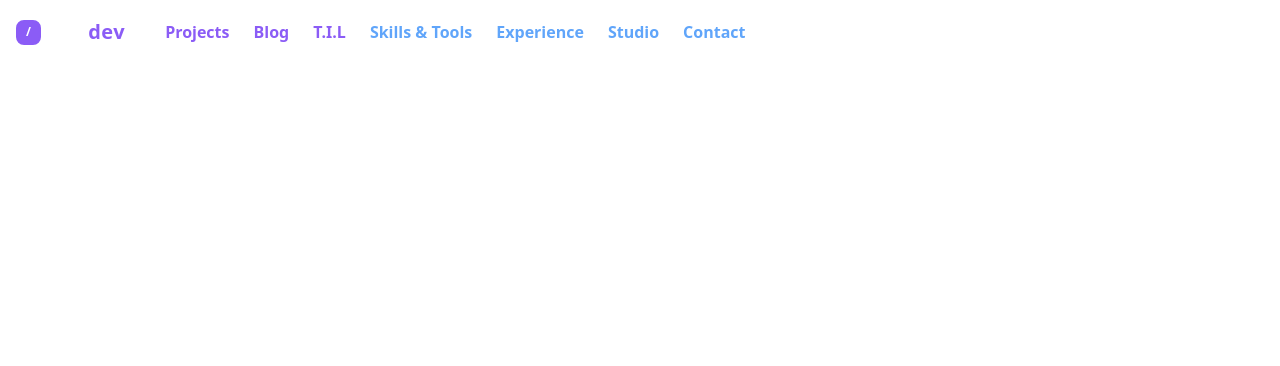
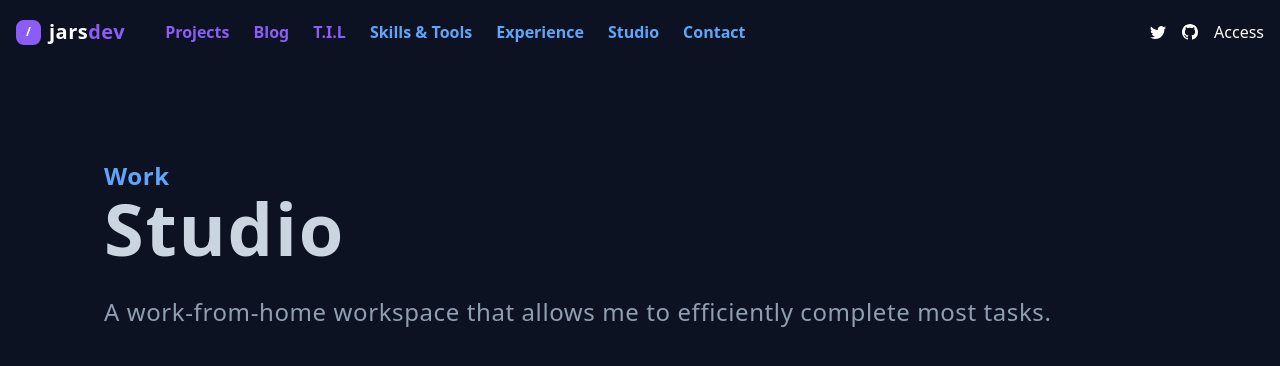
Before and after one commit to ImJars/Development-full-coding, a React (Vite) app: page /studio in a window 1280 px wide. Shown: the top 366 px of the page. Built offline with nearby package versions, Linux system fonts and the light colour scheme.

Commit message:
Add studio-react-router & update studio

```diff
--- a/src/App.jsx
+++ b/src/App.jsx
@@ -11,6 +11,7 @@ import Projects from './projects'
 import Til from './TIL'
 import Skills from './skills'
 import Experience from './experience'
+import Studio from './studio'
 
 function App() {
   return (
@@ -24,6 +25,7 @@ function App() {
           <Route path='/til' element={ <Til /> } />
           <Route path='/skills' element={ <Skills /> } />
           <Route path='/experience' element={ <Experience /> } />
+          <Route path='/studio' element={ <Studio /> } />
         </Routes>
       </BrowserRouter>
     </>
--- a/src/studio.jsx
+++ b/src/studio.jsx
@@ -1,9 +1,34 @@
 import React from 'react'
+import Wraped from './components/wraped'
 
 function Studio() {
   return (
     <>
-
+        <section
+            className='bg-primary w-full h-screen text-white'
+        >
+            <Wraped>
+                <div
+                    className='pb-20'
+                >
+                    <h1
+                        className='text-text-blue text-2xl tracking-wide pt-40 font-bold'
+                    >
+                        Work
+                    </h1>
+                    <h2
+                        className='text-text-white-gray text-7xl font-bold tracking-wide'
+                    >
+                        Studio
+                    </h2>
+                    <h3
+                        className='text-text-general text-2xl tracking-wide mt-8'
+                    >
+                        A work-from-home workspace that allows me to efficiently complete most tasks.
+                    </h3>
+                </div>
+            </Wraped>
+        </section>
     </>
   )
 }
```
